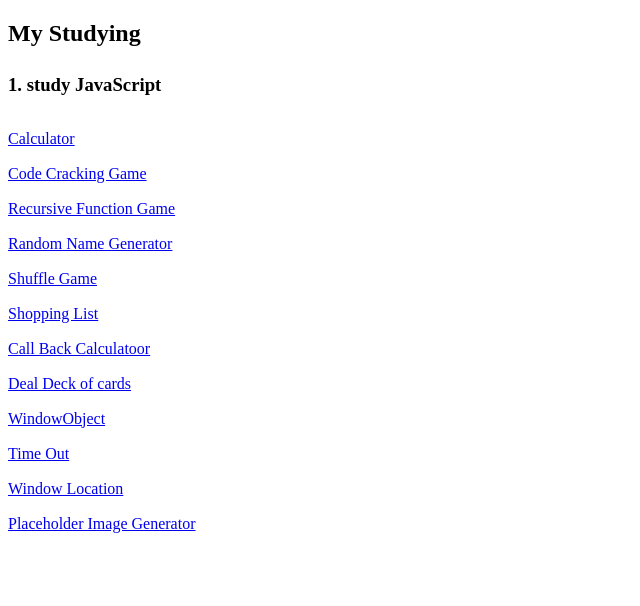
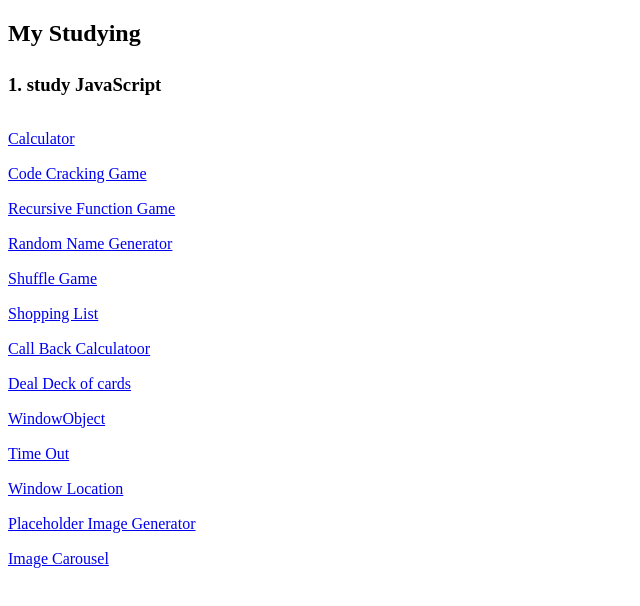
Before and after one commit to guihongzhang/study-website, a plain HTML site: page myStudying.html in a window 1280 px wide. Shown: the whole page, without its empty margins (0-640 px from the left). Drawn offline with Linux system fonts and the light colour scheme.

Commit message:
Update myStudying.html

```diff
--- a/myStudying.html
+++ b/myStudying.html
@@ -16,6 +16,7 @@
        <a style="margin-top:15px" href="TimeOut.html">Time Out</a> <br>
        <a style="margin-top:15px" href="windowLocation.html">Window Location</a> <br>
        <a style="margin-top:15px" href="placeholderImage.html">Placeholder Image Generator</a> <br>
+       <a style="margin-top:15px" href="imageCarousel.html">Image Carousel</a> <br>
     </div>
   </body>
 </html>
```
